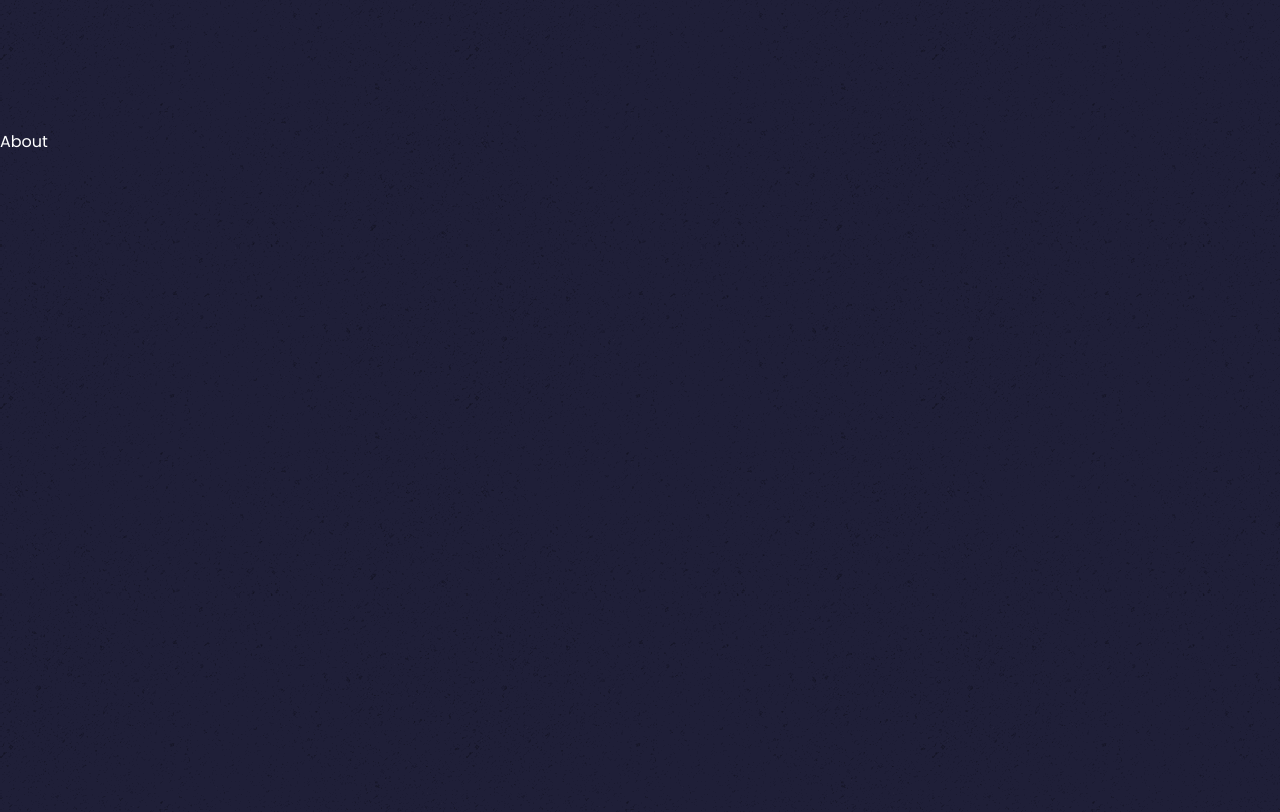
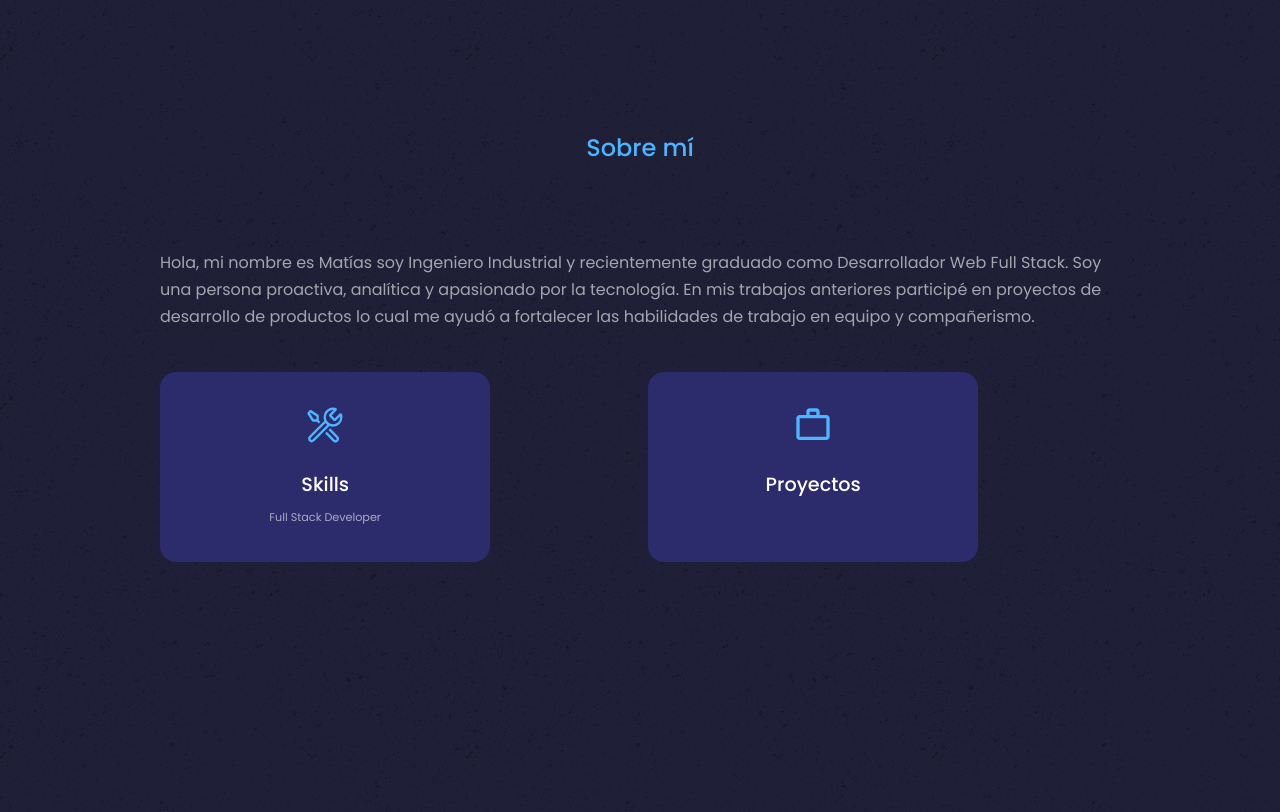
Before and after one commit to marianettimatias/portfolio, a React (Create React App) app: page / in a window 1280 px wide. Shown: the part 800-1612 px from the top of the page. Built offline with nearby package versions, Linux system fonts and the light colour scheme.

Commit message:
about sin terminar

```diff
--- a/src/components/about/About.jsx
+++ b/src/components/about/About.jsx
@@ -1,9 +1,56 @@
 import React from 'react'
 import './about.css'
+import ME from '../../assets/foto cv2.png'
+import { ImBooks } from 'react-icons/im'
+import { VscTools } from 'react-icons/vsc'
+import { MdWorkOutline } from 'react-icons/md'
 
 function About() {
   return (
-   <section id='about'>About</section>
+    <section id='about'>
+      <h2>Sobre mí</h2>
+
+
+      <div className="container about_container">
+
+        {/* <div className="about_me">
+          <div className='about_me-image'>
+            <img src={ME} alt="About Image" />
+          </div>
+        </div> */}
+
+
+
+        <div className="about_content">
+        <p>
+            Hola, mi nombre es Matías soy Ingeniero Industrial y recientemente graduado como Desarrollador Web Full Stack. Soy una persona proactiva, analítica y apasionado por la tecnología. En mis trabajos anteriores participé en proyectos de desarrollo de productos lo cual me ayudó a fortalecer las habilidades de trabajo en equipo y compañerismo.
+          </p>
+          <div className="about_cards">
+            {/* <article className='about_card'>
+              <ImBooks className='about_icon' />
+              <h5>Estudios</h5>
+              <small>Henry Bootcamp</small>
+              <br></br>
+              <small>Ingeniero Industrial - UNC</small>
+            </article> */}
+            <article className='about_card'>
+              <VscTools className='about_icon' />
+              <h5>Skills</h5>
+              <small>Full Stack Developer</small>
+            </article>
+            <article className='about_card'>
+              <MdWorkOutline className='about_icon' />
+              <h5>Proyectos</h5>
+
+            </article>
+          </div>
+{/*
+
+          <a href="#contact" className='btn btn-primary'>Contactame!</a> */}
+
+        </div>
+      </div>
+    </section>
   )
 }
 
--- a/src/components/about/about.css
+++ b/src/components/about/about.css
@@ -0,0 +1,71 @@
+.about_container{
+    display: grid;
+
+}
+
+.about_me{
+    width: 100%;
+    aspect-ratio: 1/1;
+    border-radius: 2rem;
+    background: linear-gradient(
+        45deg,
+        transparent,
+        var(--color-primary)
+    );
+    display: grid;
+    place-items: center;
+
+}
+
+.about_me-image{
+    border-radius: 2rem;
+    overflow: hidden;
+    transform: rotate(10deg);
+    transition: var(--transition);
+}
+
+.about_me-image:hover{
+    transform: rotate(0);
+}
+
+.about_cards{
+    display: grid;
+    grid-template-columns: repeat(2, 1fr);
+    gap:1rem;
+}
+
+.about_card{
+    background: var(--color-bg-variant);
+    width: 70%;
+    border: 1px solid transparent;
+    border-radius: 1rem;
+    padding: 2rem;
+    text-align: center;
+    transition: var(--transition);
+}
+
+.about_card:hover{
+    background: transparent;
+    border-color: var(--color-primary-variant);
+    cursor:default;
+}
+
+.about_icon{
+    color:var(--color-primary);
+    font-size: 2.5rem;
+    margin-bottom: 1rem;
+}
+
+.about_card h5{
+    font-size: 1.2rem;
+}
+
+.about_card small{
+    font-size: 0.7rem;
+    color: var(--color-light);
+}
+
+.about_content p{
+    margin: 2rem 0 2.6rem;
+    color:var(--color-light);
+}
--- a/src/components/header/Header.jsx
+++ b/src/components/header/Header.jsx
@@ -10,7 +10,7 @@ function Header() {
     <header>
       <div className="container header__container">
         <h1>Matías Marianetti</h1>
-        <h5 className="text-light">Full Stack Developer</h5>
+        <h5 className="text-light">Full Stack Developer | Ingeniero Industrial</h5>
         <CTA />
         <HeaderSocials />
         <div className='me'>
--- a/src/components/header/header.css
+++ b/src/components/header/header.css
@@ -8,6 +8,10 @@ header {
     text-align: center;
     height: 100%;
     position: relative;
+}
+.header_contanier p{
+    margin: 2rem 0 2.6rem;
+    color:var(--color-light);
 }
 
 /* ======== CTA ==========*/
@@ -26,7 +30,7 @@ header {
     align-items: center;
     gap: 0.8rem;
     position: absolute;
-    font-size: 1.5rem;
+    font-size: 2.5rem;
     bottom: 30rem;
 }
 
@@ -63,6 +67,8 @@ header {
     font-size: 1.5rem;
 }
 
+
+
 /* ============ MEDIA QUERIES (MEDIUM DEVICES) ===========*/
 
 @media screen and (max-width:1024px) {
--- a/src/index.css
+++ b/src/index.css
@@ -12,7 +12,7 @@
 
 :root {
     --color-bg: #1f1f38;
-    --color-gb-variant: #2c2c6c;
+    --color-bg-variant: #2c2c6c;
     --color-primary: #4db5ff;
     --color-primary-variant: rgba(77, 181, 255, 0.4);
     --color-white: #fff;
```
